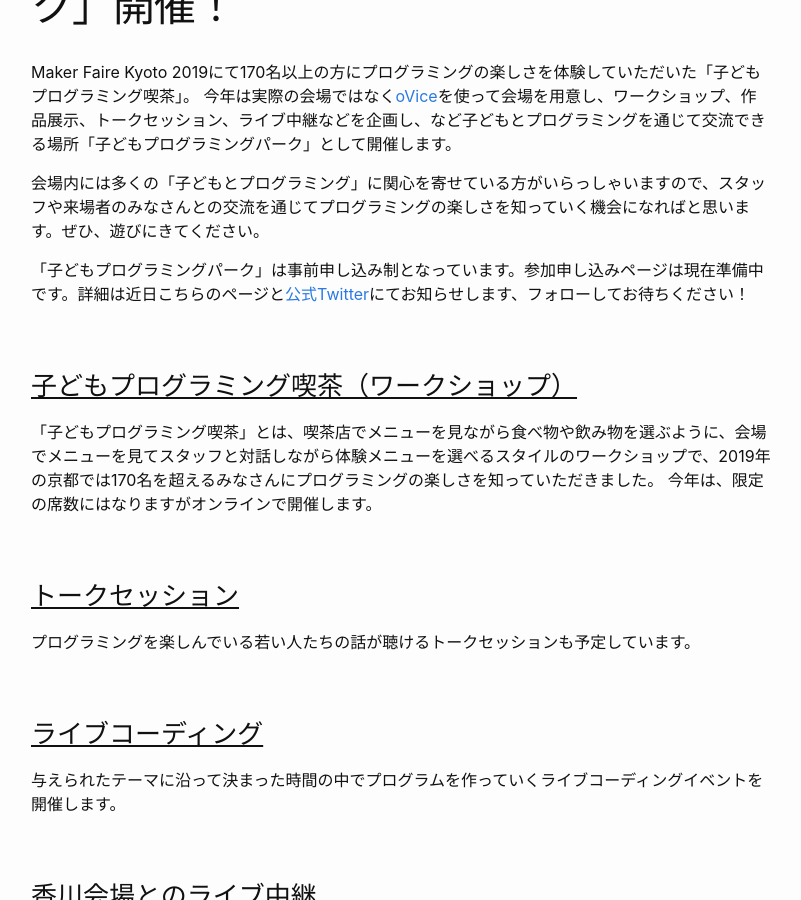
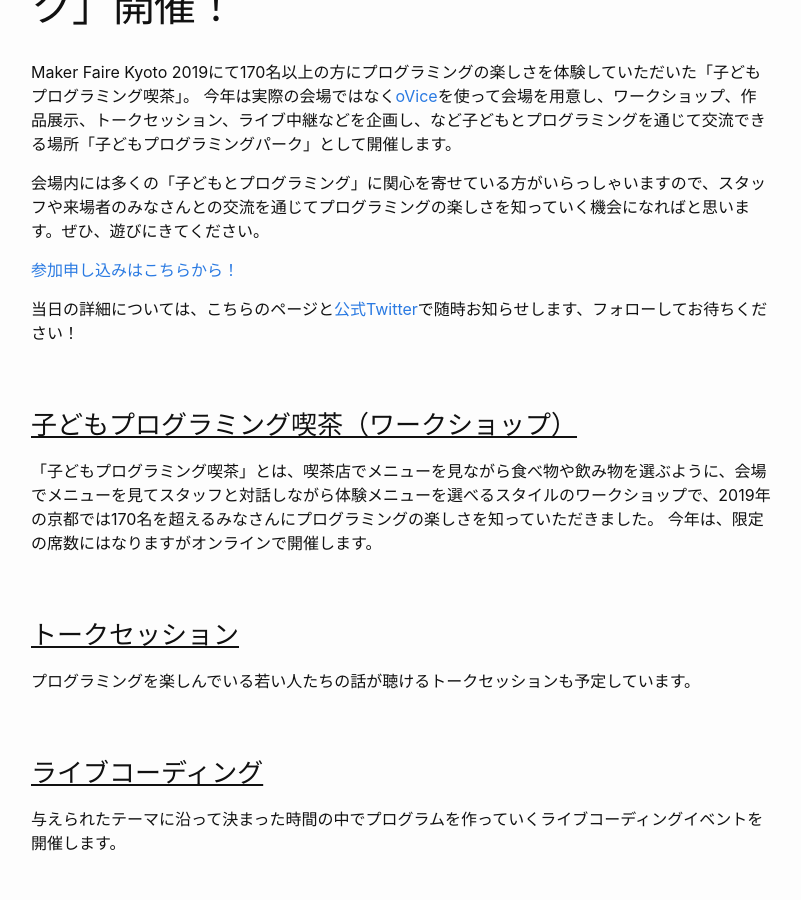
Before and after one commit to pgmsaloon4kids/kyoto, a Jekyll site: the page built from _posts/2021-04-16-2021.md, in a window 1280 px wide and 900 px high, scrolled down 494 px. Shown: the whole window, without its empty margins (239-1040 px from the left). Built offline with Jekyll 4.4.1, drawn with Linux system fonts in a browser that asks for light colours.

Commit message:
add link

```diff
--- a/_posts/2021-04-16-2021.md
+++ b/_posts/2021-04-16-2021.md
@@ -4,11 +4,13 @@ permalink: /2021/
 title: Maker Faire Kyoto 2021にてオンラインのイベント「子どもプログラミングパーク」開催！
 ---
 Maker Faire Kyoto 2019にて170名以上の方にプログラミングの楽しさを体験していただいた「子どもプログラミング喫茶」。
-今年は実際の会場ではなく[oVice](https://ovice.in)を使って会場を用意し、ワークショップ、作品展示、トークセッション、ライブ中継などを企画し、など子どもとプログラミングを通じて交流できる場所「子どもプログラミングパーク」として開催します。
+今年は実際の会場ではなく[oVice](https://ovice.in){:target="_blank"}を使って会場を用意し、ワークショップ、作品展示、トークセッション、ライブ中継などを企画し、など子どもとプログラミングを通じて交流できる場所「子どもプログラミングパーク」として開催します。
 
 会場内には多くの「子どもとプログラミング」に関心を寄せている方がいらっしゃいますので、スタッフや来場者のみなさんとの交流を通じてプログラミングの楽しさを知っていく機会になればと思います。ぜひ、遊びにきてください。
 
-「子どもプログラミングパーク」は事前申し込み制となっています。参加申し込みページは現在準備中です。詳細は近日こちらのページと[公式Twitter](https://twitter.com/pgmsaloon4kids)にてお知らせします、フォローしてお待ちください！
+[参加申し込みはこちらから！](https://pgmsaloon4kids-kyoto-2021.peatix.com/view){:target="_blank"}
+
+当日の詳細については、こちらのページと[公式Twitter](https://twitter.com/pgmsaloon4kids){:target="_blank"}で随時お知らせします、フォローしてお待ちください！
 
 ### 子どもプログラミング喫茶（ワークショップ）
 「子どもプログラミング喫茶」とは、喫茶店でメニューを見ながら食べ物や飲み物を選ぶように、会場でメニューを見てスタッフと対話しながら体験メニューを選べるスタイルのワークショップで、2019年の京都では170名を超えるみなさんにプログラミングの楽しさを知っていただきました。
```
